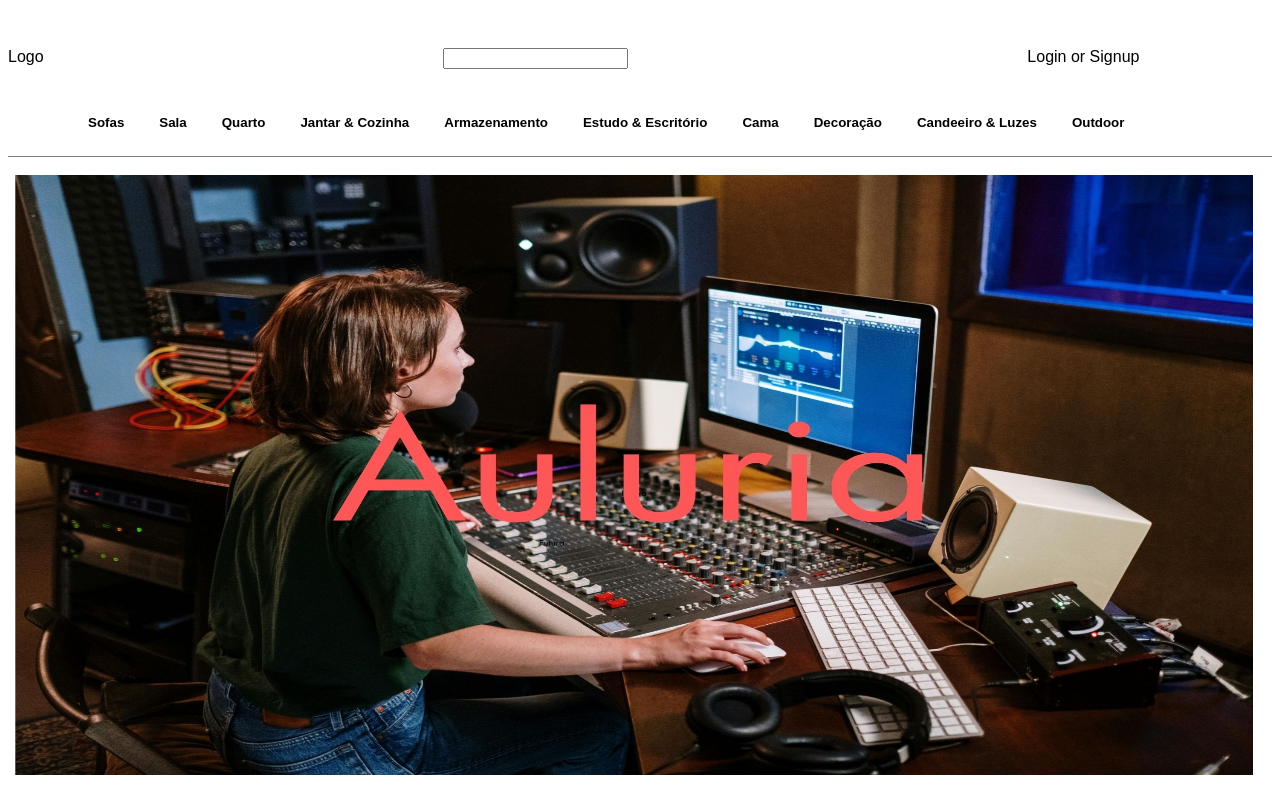
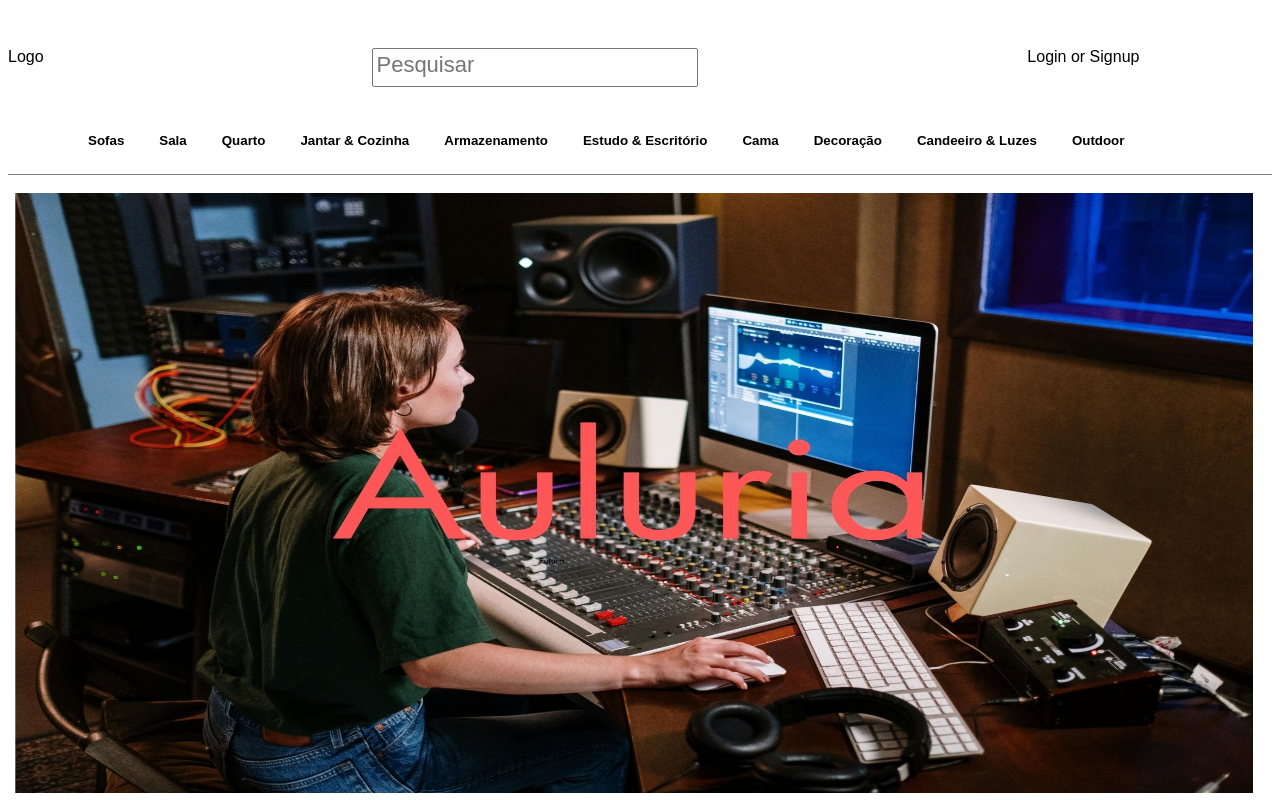
Before and after one commit to m3rcio/serene-shopping, an Angular app in the folder serene-shopping/: page / in a window 1280 px wide. Shown: the top 800 px of the page. Built offline with nearby package versions, Linux system fonts and the light colour scheme.

Commit message:
header update 5

```diff
--- a/serene-shopping/src/app/app.component.html
+++ b/serene-shopping/src/app/app.component.html
@@ -4,7 +4,7 @@
             <div class="dropdown-content">
                 <div class="logo-div">
                     <span class="logo">Logo</span>
-                    <input type="text" class="search">
+                    <input type="text" class="search" placeholder="Pesquisar">
                     <span class="login">Login or Signup</span>
                 </div>
               <div id="div-1">
--- a/serene-shopping/src/app/home.css
+++ b/serene-shopping/src/app/home.css
@@ -263,10 +263,18 @@ input::placeholder {
         display: flex;
         flex-direction: row;
         justify-content: space-between;
-
     }
 
+   .search{
+    width: 300px;
+    padding-right: 20px;
+    padding-top: 10px;
+    padding-bottom: 10px;
+   }
 
+   .search:focus{
+    outline: none;
+   }
 
     .dropdown-content div {
         list-style: none;
```
